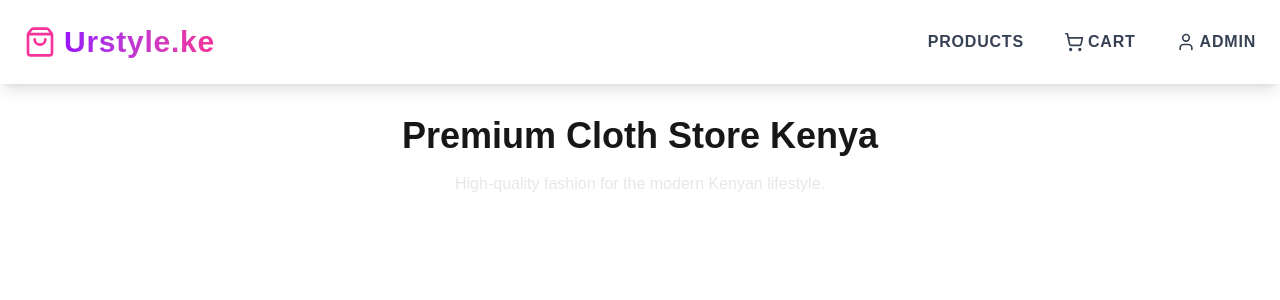
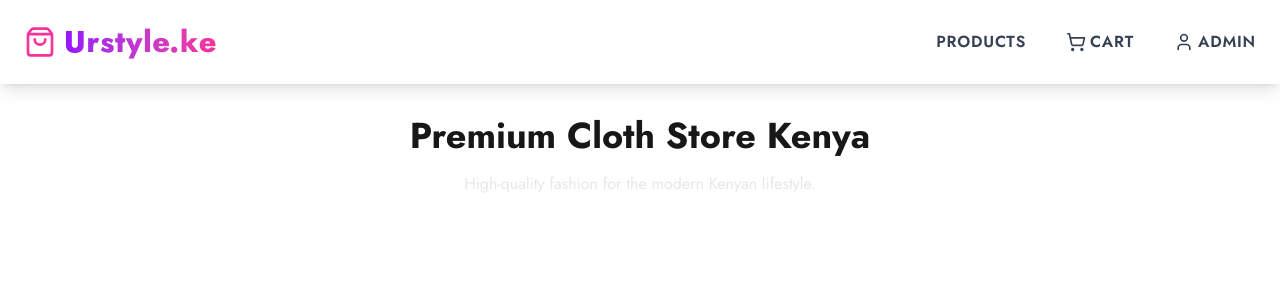
Before and after one commit to Griffinsshem/urstyle.ke, a Next.js app: page / in a window 1280 px wide. Shown: the top 300 px of the page. Built offline with nearby package versions, Linux system fonts and the light colour scheme.

Commit message:
feat: add Jost Google font globally for app using Next.js font system

```diff
--- a/src/app/layout.js
+++ b/src/app/layout.js
@@ -1,28 +1,23 @@
-import { Geist, Geist_Mono } from "next/font/google";
+import { Jost } from "next/font/google";
 import Header from "@/components/Header";
 import "./globals.css";
 
-const geistSans = Geist({
-  variable: "--font-geist-sans",
+
+const jost = Jost({
   subsets: ["latin"],
-});
-
-const geistMono = Geist_Mono({
-  variable: "--font-geist-mono",
-  subsets: ["latin"],
+  variable: "--font-jost", // optional CSS variable
+  display: "swap", // ensures smooth font loading
 });
 
 export const metadata = {
-  title: "Create Next App",
-  description: "Generated by create next app",
+  title: "Urstyle.ke Premium Store",
+  description: "High-quality fashion e-commerce store in Kenya",
 };
 
 export default function RootLayout({ children }) {
   return (
     <html lang="en">
-      <body
-        className={`${geistSans.variable} ${geistMono.variable} antialiased`}
-      >
+      <body className={`${jost.variable} font-sans antialiased`}>
         <Header />
         <main>{children}</main>
       </body>
```
